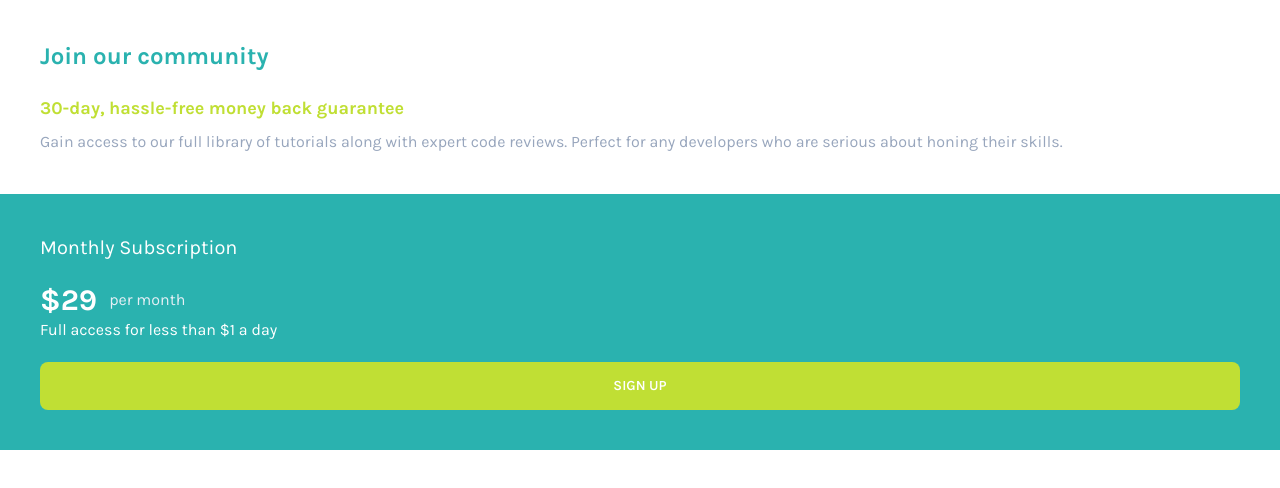
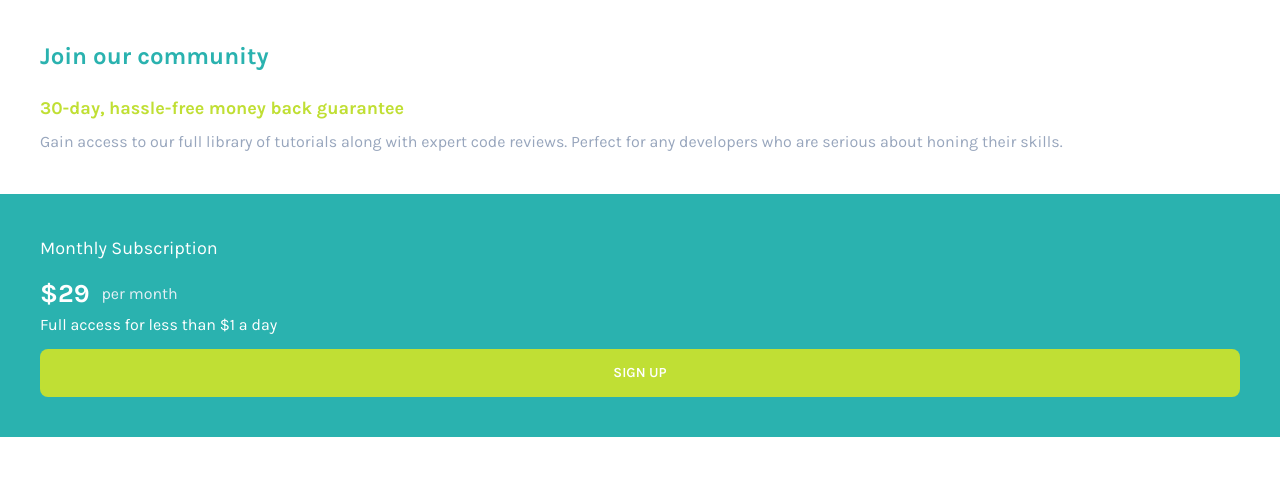
Before and after one commit to chungvuiloong/single-price-grid-component, a Next.js app: page / in a window 1280 px wide. Shown: the top 488 px of the page. Built offline with nearby package versions, Linux system fonts and the light colour scheme.

Commit message:
Reduce gap size.

```diff
--- a/src/app/page.tsx
+++ b/src/app/page.tsx
@@ -10,11 +10,11 @@ export default function Home() {
             <p className='text-Grayish-Blue text-base'>  Gain access to our full library of tutorials along with expert code reviews.
   Perfect for any developers who are serious about honing their skills.</p>
         </div>
-        <div className='flex flex-col gap-5 bg-Cyan p-10 text-white'>
-            <h2 className='text-xl'>Monthly Subscription</h2>
+        <div className='flex flex-col gap-3 bg-Cyan p-10 text-white'>
+            <h2 className='text-lg'>Monthly Subscription</h2>
             <div>
                 <div className='flex flex-row gap-3'>
-                    <div className='text-3xl font-bold'>$29</div>
+                    <div className='text-[26px] font-bold'>$29</div>
                     <div className='self-center text-Light-Gray'>per month</div>
                 </div>
                 <div>Full access for less than $1 a day</div>
```
